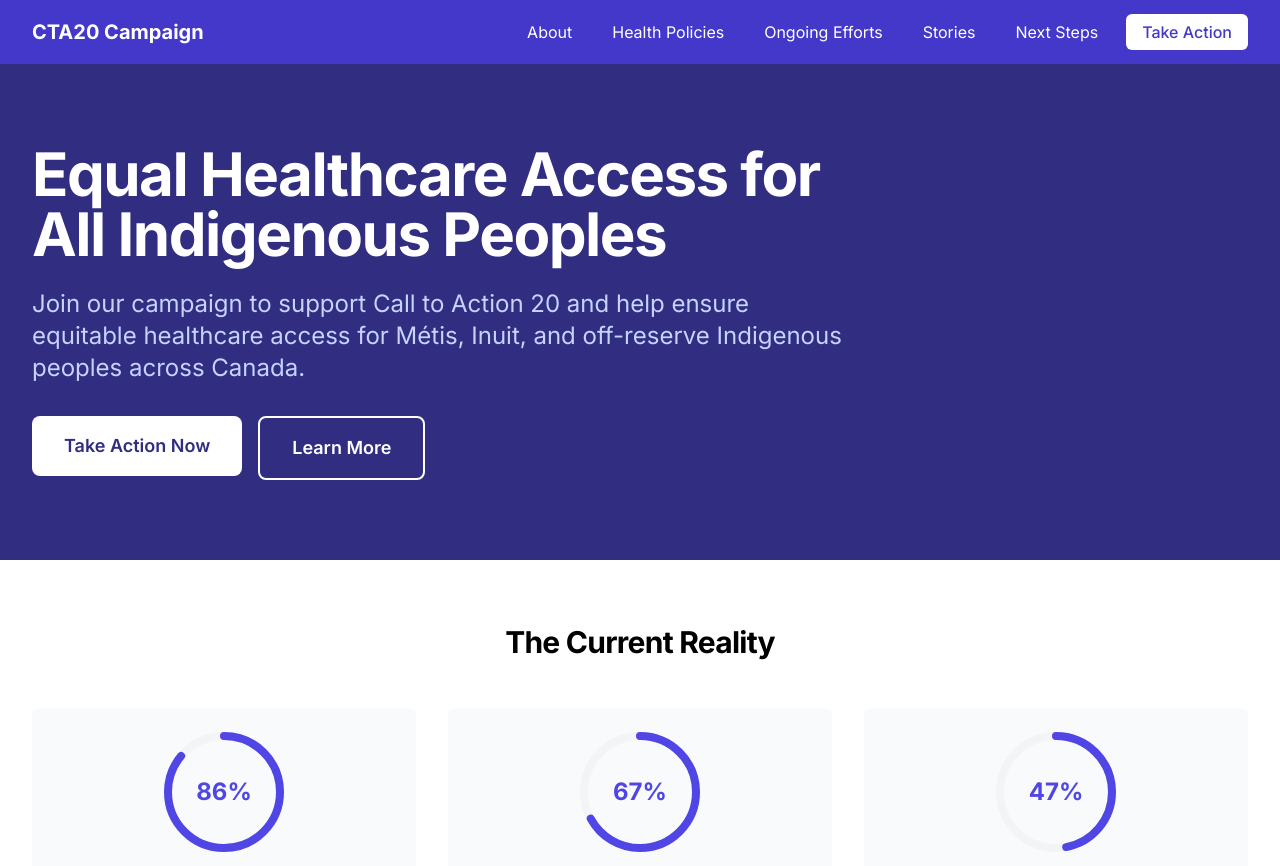
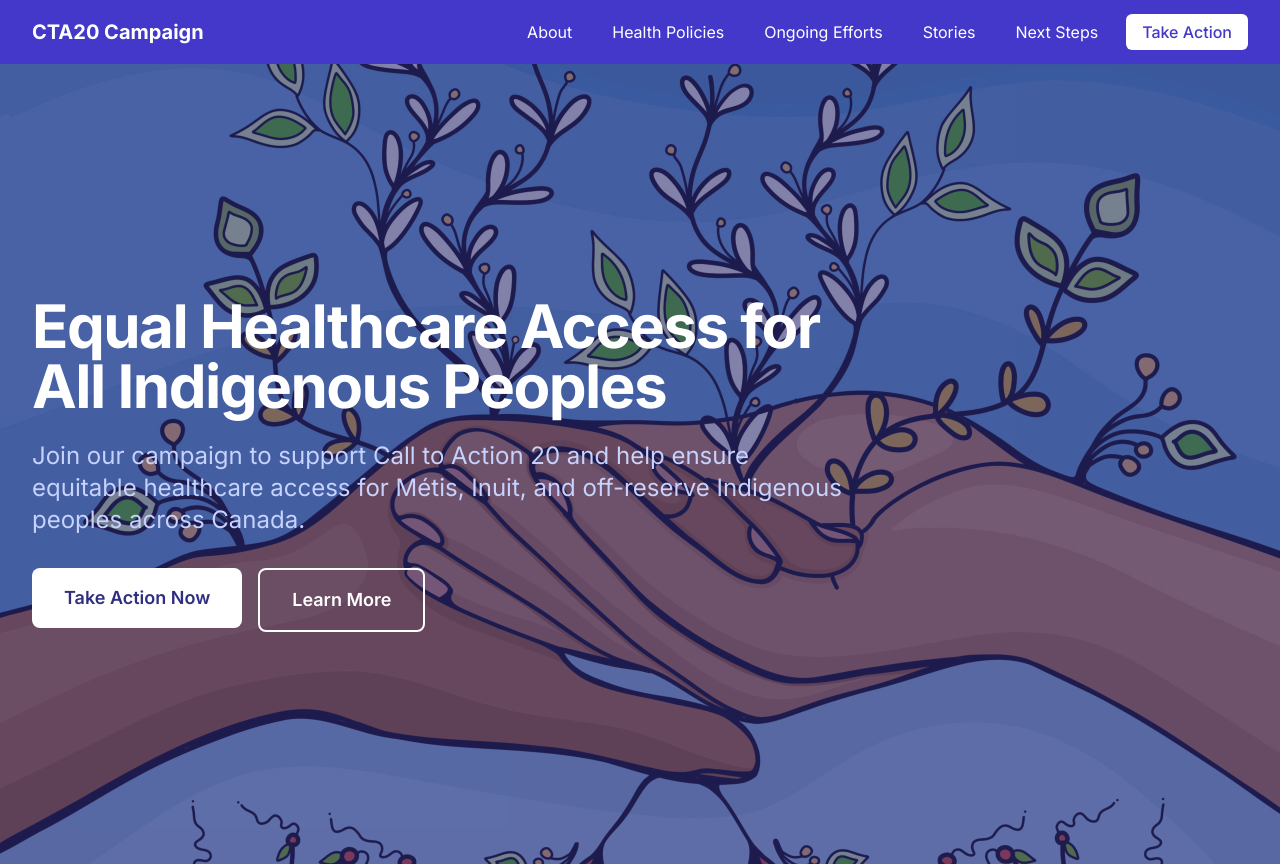
Before and after one commit to brandonZhong123/CTA20-Social-Awarness, a Next.js app: page / in a window 1280 px wide. Shown: the top 866 px of the page. Built offline with nearby package versions, Linux system fonts and the light colour scheme.

Commit message:
Added hero image

```diff
--- a/next.config.js
+++ b/next.config.js
@@ -1,6 +1,9 @@
 /** @type {import('next').NextConfig} */
 const nextConfig = {
-  /* config options here */
+  images: {
+    dangerouslyAllowSVG: true,
+    remotePatterns: [],
+  },
 };
 
 module.exports = nextConfig;
--- a/src/app/globals.css
+++ b/src/app/globals.css
@@ -3,7 +3,7 @@
 @tailwind utilities;
 
 @layer base {
-  :root {
+:root {
     --background: 0 0% 100%;
     --foreground: 222.2 84% 4.9%;
     --card: 0 0% 100%;
--- a/src/app/health-policies/page.tsx
+++ b/src/app/health-policies/page.tsx
@@ -54,7 +54,6 @@ export default function HealthPoliciesPage() {
           >
             Understanding the complex history and current state of Indigenous healthcare policies in Canada
           </motion.p>
-
         </motion.div>
 
         <div className="grid grid-cols-1 lg:grid-cols-2 gap-8">
--- a/src/app/page.tsx
+++ b/src/app/page.tsx
@@ -2,14 +2,70 @@
 
 import Link from 'next/link'
 import CircularProgress from '@/components/CircularProgress'
-import { motion } from 'framer-motion'
+import { motion, useScroll, useTransform } from 'framer-motion'
 import AnimatedCard from '@/components/AnimatedCard'
+import { useRef, useState } from 'react';
+import Image from 'next/image';
 
 export default function Home() {
+  const heroRef = useRef(null);
+  const [imageError, setImageError] = useState<string | null>(null);
+  const { scrollYProgress } = useScroll({
+    target: heroRef,
+    offset: ["start start", "end start"]
+  });
+
+  const y = useTransform(scrollYProgress, [0, 1], ["0%", "30%"]);
+  const opacity = useTransform(scrollYProgress, [0, 0.5], [1, 0]);
+  const overlayColor = useTransform(
+    scrollYProgress,
+    [0, 0.8],
+    ["rgba(49, 46, 129, 0.6)", "rgba(255, 255, 255, 1)"]
+  );
+
   return (
-    <div className="min-h-screen">
+    <div className="min-h-screen bg-white">
       {/* Hero Section */}
-      <section className="relative bg-indigo-900 text-white py-20">
+      <section className="relative h-screen" ref={heroRef}>
+        <motion.div
+          className="absolute inset-0 w-full h-full"
+          style={{ y }}
+        >
+          <div className="relative w-full h-full">
+            {imageError && (
+              <div className="absolute inset-0 flex items-center justify-center text-red-500 bg-indigo-50/50 z-10">
+                Error loading image: {imageError}
+              </div>
+            )}
+            <motion.div
+              className="absolute inset-0"
+              style={{ opacity }}
+            >
+              <Image
+                src={'/healthcarehero.png'}
+                alt="Healthcare Hero"
+                fill
+                sizes="100vw"
+                quality={100}
+                priority
+                className="object-cover object-center"
+                onError={() => {
+                  console.error('Error loading image');
+                  setImageError('Failed to load image');
+                }}
+                onLoad={() => {
+                  console.log('Image loaded successfully');
+                  setImageError(null);
+                }}
+              />
+            </motion.div>
+            <motion.div
+              className="absolute inset-0"
+              style={{ backgroundColor: overlayColor }}
+            />
+          </div>
+        </motion.div>
+        <div className="relative h-full flex items-center">
           <div className="max-w-7xl mx-auto px-4 sm:px-6 lg:px-8">
             <motion.div
               className="relative z-10 lg:w-2/3"
@@ -17,12 +73,18 @@ export default function Home() {
               animate={{ opacity: 1, y: 0 }}
               transition={{ duration: 0.6 }}
             >
-            <h1 className="text-4xl md:text-5xl lg:text-6xl font-bold leading-tight mb-6 text-white">
+              <motion.h1
+                className="text-4xl md:text-5xl lg:text-6xl font-bold leading-tight mb-6"
+                style={{ color: useTransform(scrollYProgress, [0, 0.8], ["#ffffff", "#1e1b4b"]) }}
+              >
                 Equal Healthcare Access for All Indigenous Peoples
-            </h1>
-            <p className="text-xl md:text-2xl mb-8 text-indigo-200">
+              </motion.h1>
+              <motion.p
+                className="text-xl md:text-2xl mb-8"
+                style={{ color: useTransform(scrollYProgress, [0, 0.8], ["rgb(199, 210, 254)", "#4338ca"]) }}
+              >
                 Join our campaign to support Call to Action 20 and help ensure equitable healthcare access for Métis, Inuit, and off-reserve Indigenous peoples across Canada.
-            </p>
+              </motion.p>
               <div className="flex flex-col sm:flex-row gap-4">
                 <motion.div whileHover={{ scale: 1.05 }} whileTap={{ scale: 0.95 }}>
                   <Link
@@ -43,19 +105,20 @@ export default function Home() {
               </div>
             </motion.div>
           </div>
-        <div className="absolute bottom-0 right-0 w-full lg:w-1/2 h-full opacity-10">
-          {/* Background pattern or image can be added here */}
         </div>
       </section>
 
+      {/* Spacer to prevent overlap */}
+      <div className="h-[15vh]"></div>
+
       {/* Key Statistics Section */}
-      <section className="py-16 bg-white">
+      <section className="bg-white pt-40 pb-24">
         <div className="max-w-7xl mx-auto px-4 sm:px-6 lg:px-8">
           <motion.h2
-            className="text-3xl font-bold text-center mb-12"
+            className="text-3xl font-bold text-center mb-16 text-indigo-900"
             initial={{ opacity: 0, y: 20 }}
             whileInView={{ opacity: 1, y: 0 }}
-            viewport={{ once: true }}
+            viewport={{ once: true, margin: "-250px" }}
           >
             The Current Reality
           </motion.h2>
--- a/tailwind.config.js
+++ b/tailwind.config.js
@@ -55,6 +55,6 @@ module.exports = {
       textDecoration: {
         DEFAULT: 'none',
       },
-    },
+  },
   },
 }
```
Also changed, not shown: public/healthcarehero.png (added), 1 other file (tests, documents, lock files or other folders). Lines whose indentation alone changed are shown as unchanged.
